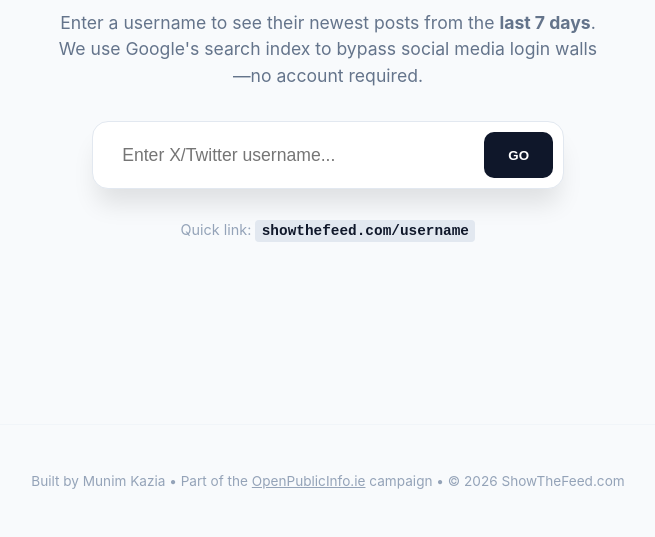
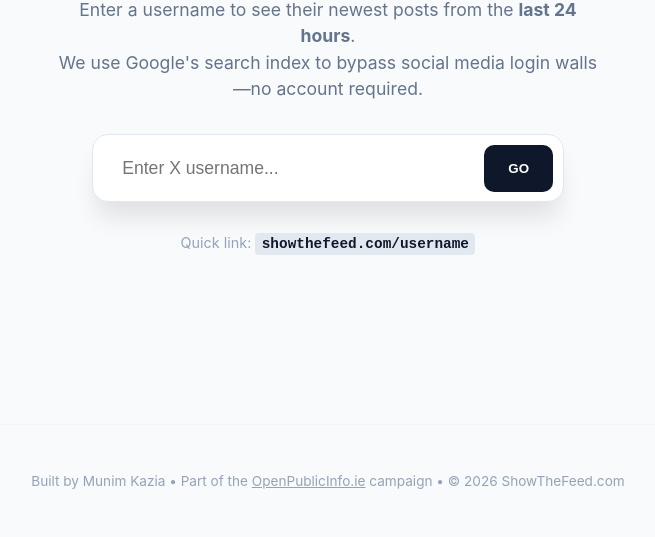
Before and after one commit to munimkazia/showthefeed, a website: page public/index.html in a window 1280 px wide. Shown: the part 263-800 px from the top of the page, without its empty margins (312-967 px from the left). Drawn offline with Linux system fonts and the light colour scheme.

Commit message:
Switch to x.com only and 24-hour default window

```diff
--- a/public/index.html
+++ b/public/index.html
@@ -25,12 +25,12 @@
     <div class="hero">
         <h1>SHOW THE <span class="accent">FEED.</span></h1>
         <p>
-            Enter a username to see their newest posts from the <strong>last 7 days</strong>.<br/>
+            Enter a username to see their newest posts from the <strong>last 24 hours</strong>.<br/>
             We use Google's search index to bypass social media login walls—no account required.
         </p>
 
         <div class="input-group">
-            <input type="text" id="username" placeholder="Enter X/Twitter username..." onkeypress="if(event.key === 'Enter') redirect()">
+            <input type="text" id="username" placeholder="Enter X username..." onkeypress="if(event.key === 'Enter') redirect()">
             <button onclick="redirect()">GO</button>
         </div>
         <div style="margin-top: 2rem; font-size: 0.9rem; color: #94a3b8;">
```
Also changed, not shown: functions/[user].js (+5 -6 lines).
